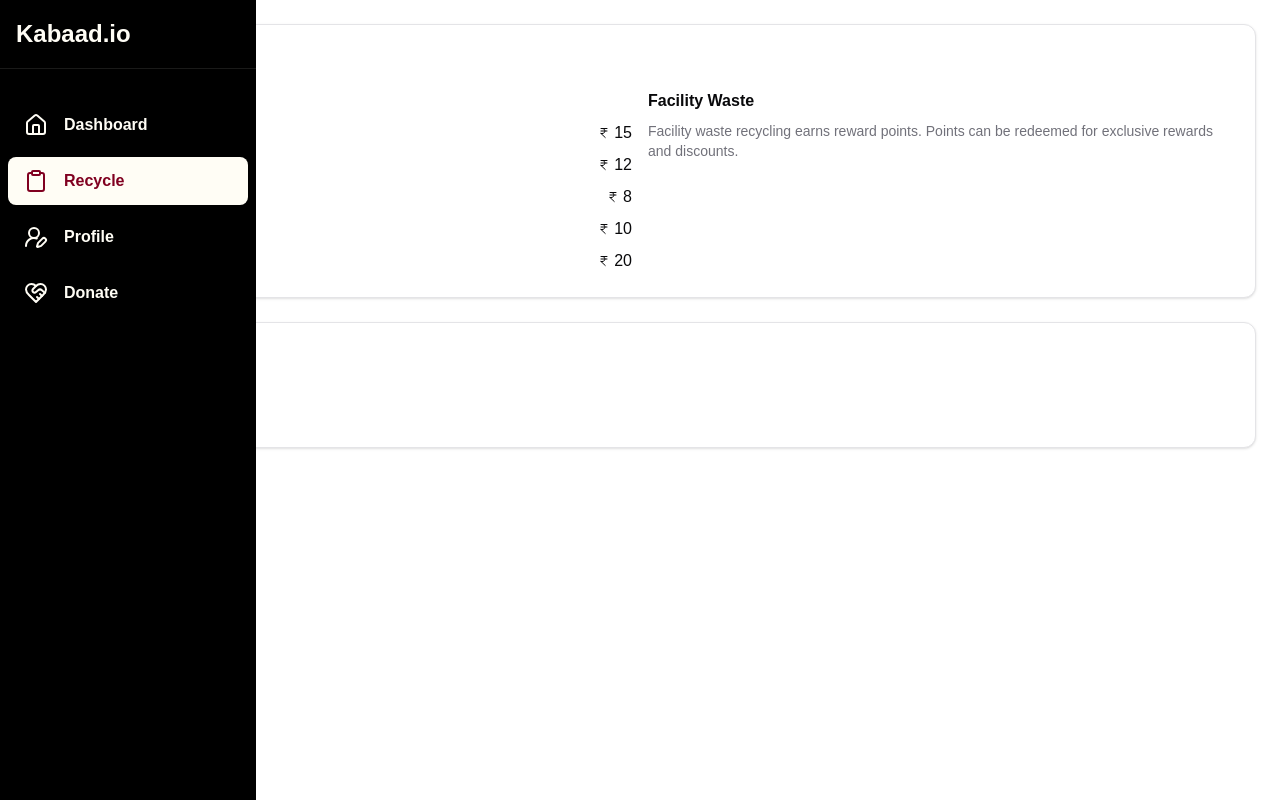
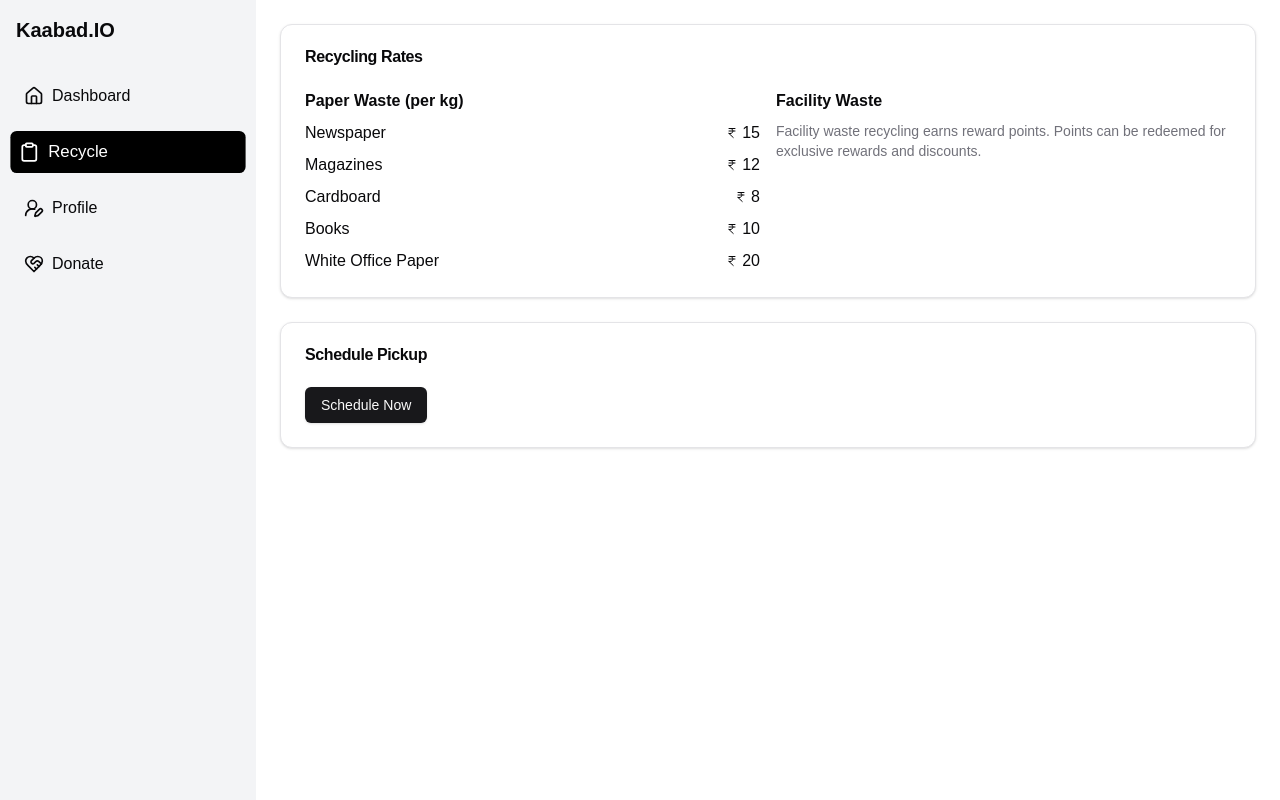
Before and after one commit to DanTiw/kaabadio, a Next.js app: page /recycle in a window 1280 px wide. Built offline with nearby package versions, Linux system fonts and the light colour scheme.

Commit message:
deployment push

```diff
--- a/src/app/dashboard/page.tsx
+++ b/src/app/dashboard/page.tsx
@@ -19,8 +19,8 @@ const Dashboard = () => {
 
       {/* Main Content */}
       <div className="flex-1 overflow-auto">
-        <div className="container mx-auto p-6">
-          <div className="grid gap-6">
+        <div className="container mx-auto p-6 ">
+          <div className="grid gap-6 " >
             <StatsCards userData={userData} />
 
             <RecentActivity />
--- a/src/components/RecentActivity.tsx
+++ b/src/components/RecentActivity.tsx
@@ -2,6 +2,7 @@ import React from 'react';
 import { Card, CardContent, CardHeader, CardTitle } from '@/components/ui/card';
 import { ScrollArea } from '@/components/ui/scroll-area';
 import { Banknote, Recycle, Clock, Loader2 } from 'lucide-react';
+
 import { BarChart, Bar, XAxis, YAxis, Tooltip, ResponsiveContainer, Legend } from 'recharts';
 
 // Color scheme for different waste types and rewards
--- a/src/components/sidebar.tsx
+++ b/src/components/sidebar.tsx
@@ -2,159 +2,87 @@
 import React, { useState } from 'react';
 import Link from 'next/link';
 import { usePathname } from 'next/navigation';
-import { Home, Clipboard, UserRoundPen, Menu, X, HeartHandshake } from 'lucide-react';
-
+import { Home, Clipboard, Settings, Menu, X, HeartHandshake, UserRoundPen} from 'lucide-react';
+// import { UserButton, SignInButton, useUser } from "@clerk/nextjs";
 const navItems = [
   { name: 'Dashboard', href: '/dashboard', icon: Home },
   { name: 'Recycle', href: '/recycle', icon: Clipboard },
   { name: 'Profile', href: '/profile', icon: UserRoundPen },
-  { name: 'Donate', href: '/donate', icon: HeartHandshake }
+  { name: 'Donate', href: '/donate', icon: HeartHandshake },
 ];
 
-const SideNav = () => {
+const SideNav: React.FC = () => {
   const pathname = usePathname();
+// const { isSignedIn } = useUser();
   const [isOpen, setIsOpen] = useState(false);
-  const [isHovered, setIsHovered] = useState(false);
 
   const toggleMenu = () => setIsOpen(!isOpen);
 
   return (
     <>
-      {/* Mobile Menu Button */}
+       <div className="fixed top-0 left-0 right-0 h-16 bg-white z-30 lg:hidden flex items-center px-4 border-b">
         <button
-        className="lg:hidden fixed top-4 left-4 z-50 bg-cream-100 rounded-md"
           onClick={toggleMenu}
-        style={{ padding: '8px' }}
+          className="p-2 bg-gray-100 rounded-md"
         >
-        {isOpen ? (
-          <X className="w-6 h-6" style={{ color: '#800020' }} />
-        ) : (
-          <Menu className="w-6 h-6" style={{ color: '#800020' }} />
-        )}
+          {isOpen ? <X size={24} /> : <Menu size={24} />}
         </button>
-
-      {/* Mobile Overlay */}
+        <span className="ml-4 text-xl font-bold">PantryPal</span>
+      </div>
+      {/* Overlay for mobile */}
       {isOpen && (
         <div
-          className="lg:hidden fixed inset-0 z-40"
-          onClick={() => setIsOpen(false)}
-          style={{ backgroundColor: 'rgba(0, 0, 0, 0.5)' }}
-        />
+          className="fixed inset-0 bg-black bg-opacity-50 z-15 lg:hidden"
+          onClick={toggleMenu}
+        ></div>
       )}
 
       {/* Sidebar */}
-      <aside
-        style={{
-          backgroundColor: '#000000',
-          width: isHovered ? '256px' : '80px',
-          transform: `translateX(${isOpen || window.innerWidth >= 1024 ? '0' : '-100%'})`,
-          transition: 'all 0.3s ease-in-out',
-          position: 'fixed',
-          left: 0,
-          top: 0,
-          height: '100%',
-          zIndex: 50,
-          '@media (minWidth: 1024px)': {
-            transform: 'translateX(0)',
-          }
-        }}
-        onMouseEnter={() => setIsHovered(true)}
-        onMouseLeave={() => setIsHovered(false)}
+      <nav className={`
+        fixed top-0 left-0 h-full w-64 bg-gray-100 p-4 flex flex-col
+        transform transition-transform duration-300 ease-in-out z-20
+        ${isOpen ? 'translate-x-0' : '-translate-x-full'}
+        lg:translate-x-0 lg:static lg:h-screen
+      `}>
+        <div className="text-xl font-bold mb-8 flex items-center">
+          <Link href='/dashboard'>Kaabad.IO</Link>
+        </div>
+        <ul className="flex-grow">
+          {navItems.map((item) => (
+            <li key={item.name} className="mb-4">
+              <Link href={item.href} onClick={() => setIsOpen(false)}>
+                <div
+                  className={`flex items-center p-2 rounded-md ${
+                    pathname === item.href
+                      ? 'bg-black text-white scale-105 transition duration-300'
+                      : 'hover:bg-gray-200'
+                  }`}
                 >
-        {/* Logo Container */}
-        <div style={{
-          padding: '16px',
-          borderBottom: '1px solid rgba(255, 253, 245, 0.1)',
-          display: 'flex',
-          justifyContent: isHovered ? 'flex-start' : 'center',
-          alignItems: 'center'
-        }}>
-          {isHovered ? (
-            <h1 style={{
-              color: '#FFFDF5',
-              fontSize: '24px',
-              fontWeight: 'bold'
-            }}>
-              Kabaad.io
-            </h1>
-          ) : (
-            <img
-              src="/logo.png"
-              alt="Kabaad.io"
-              style={{
-                height: '32px',
-                width: 'auto'
-              }}
-            />
-          )}
+                  <item.icon className="mr-2" size={20} />
+                  {item.name}
                 </div>
-
-        {/* Navigation Items */}
-        <nav style={{ marginTop: '32px' }}>
-          <ul style={{ padding: '0 8px' }}>
-            {navItems.map((item) => {
-              const isActive = pathname === item.href;
-              const ItemIcon = item.icon;
-
-              return (
-                <li key={item.href} style={{ marginBottom: '8px' }}>
-                  <Link
-                    href={item.href}
-                    onClick={() => setIsOpen(false)}
-                    style={{
-                      display: 'flex',
-                      alignItems: 'center',
-                      padding: '12px 16px',
-                      borderRadius: '8px',
-                      backgroundColor: isActive ? '#FFFDF5' : 'transparent',
-                      color: isActive ? '#800020' : '#FFFDF5',
-                      transition: 'all 0.2s ease-in-out',
-                      fontWeight: 'bold',
-                      textDecoration: 'none'
-                    }}
-                    onMouseOver={(e) => {
-                      if (!isActive) {
-                        e.currentTarget.style.backgroundColor = 'rgba(255, 253, 245, 0.9)';
-                        e.currentTarget.style.color = '#800020';
-                      }
-                    }}
-                    onMouseOut={(e) => {
-                      if (!isActive) {
-                        e.currentTarget.style.backgroundColor = 'transparent';
-                        e.currentTarget.style.color = '#FFFDF5';
-                      }
-                    }}
-                  >
-                    <ItemIcon style={{
-                      width: '24px',
-                      height: '24px'
-                    }} />
-                    <span style={{
-                      marginLeft: '16px',
-                      opacity: isHovered ? 1 : 0,
-                      width: isHovered ? 'auto' : 0,
-                      overflow: 'hidden',
-                      transition: 'opacity 0.3s ease-in-out',
-                      whiteSpace: 'nowrap'
-                    }}>
-                      {item.name}
-                    </span>
               </Link>
             </li>
-              );
-            })}
+          ))}
         </ul>
+
+        <div className="mt-auto">
+          {/* {isSignedIn ? (
+            <div className="flex items-center p-2 rounded-md hover:bg-gray-200">
+              <UserButton afterSignOutUrl="/" />
+              <span className="ml-2">Manage Account</span>
+            </div>
+          ) : (
+            <SignInButton mode="modal">
+              <button className="flex items-center w-full p-2 rounded-md hover:bg-gray-200">
+                <LogIn className="mr-2" size={20} />
+                <span>Sign In</span>
+              </button>
+            </SignInButton>
+          )}
+            */}
+        </div>
       </nav>
-      </aside>
-
-      {/* Add media query styles */}
-      <style jsx global>{`
-        @media (minWidth: 1024px) {
-          aside {
-            transform: translateX(0) !important;
-          }
-        }
-      `}</style>
     </>
   );
 };
```
Also changed, not shown: 1 other file (tests, documents, lock files or other folders). Lines whose indentation alone changed are shown as unchanged.
